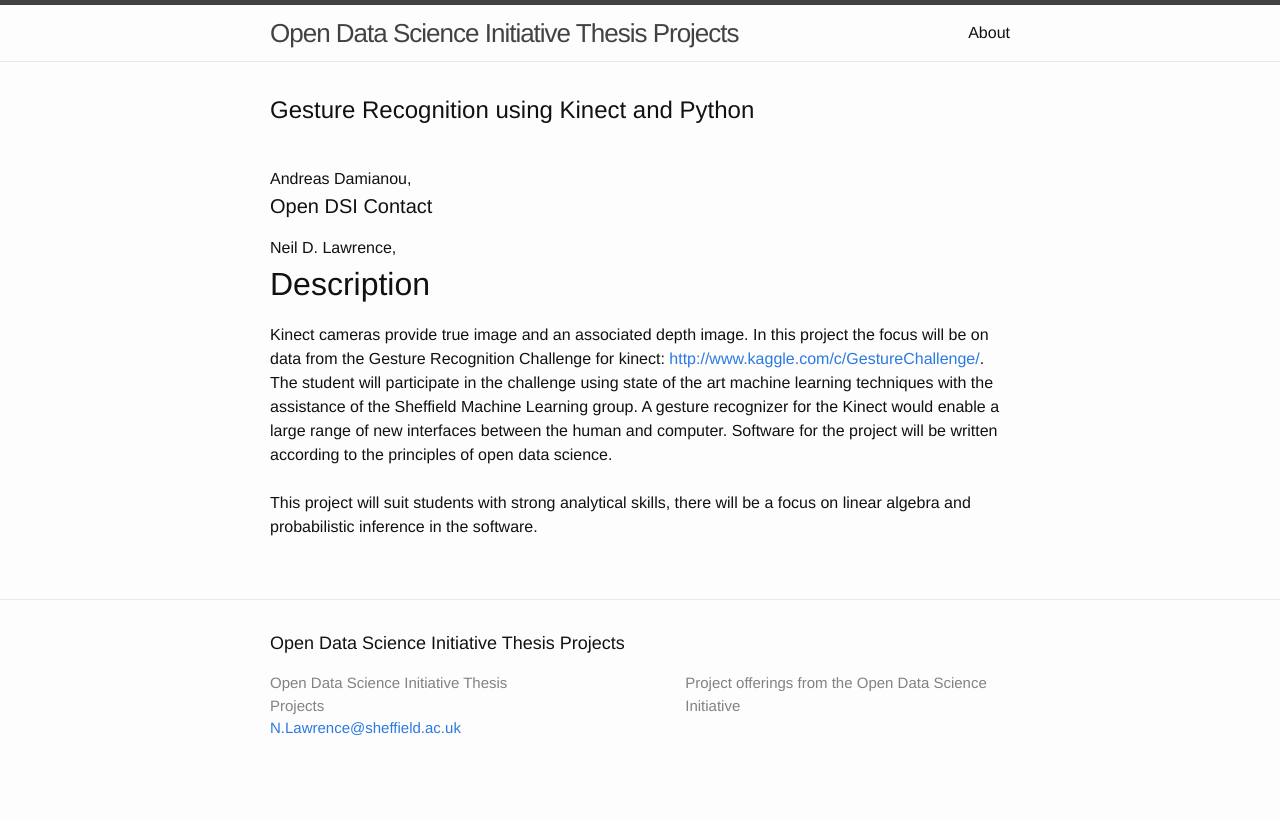
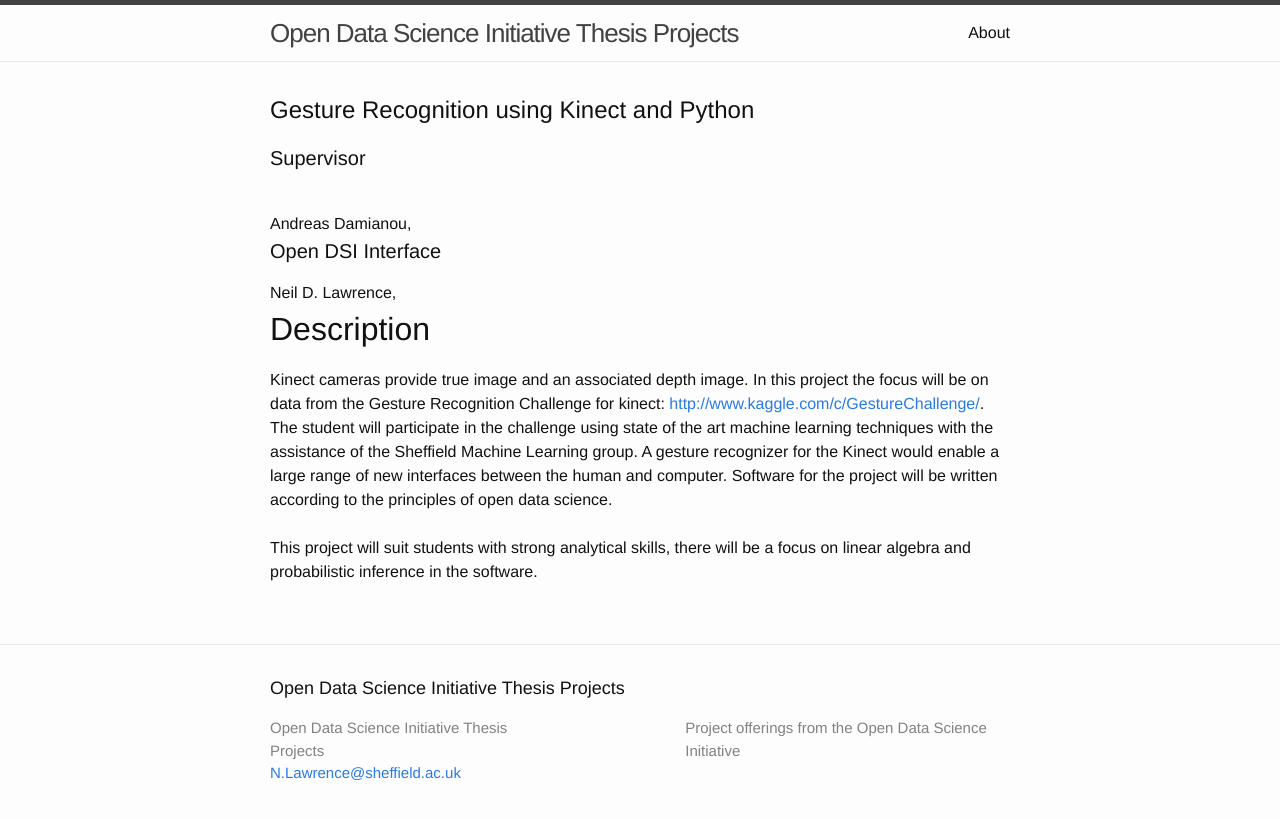
Before and after one commit to mlatcl/internalprojects, a Jekyll site: the page built from _posts/2012-01-01-activityrecognition:12.md, in a window 1280 px wide. Shown: the top 819 px of the page. Built offline with Jekyll 4.4.1, drawn with Linux system fonts in a browser that asks for light colours.

Commit message:
Add first draft of dsiprojects page

```diff
--- a/_includes/project_overview.html
+++ b/_includes/project_overview.html
@@ -1,5 +1,6 @@
 <article class="post-content">
   <h1>{{ page.title }}</h1>
+  <h4>Supervisor</h4>
   <div id="supervisors">
     <br>
     {% for person in page.supervisors %}
@@ -7,7 +8,7 @@
     {% endfor %}
   </div>
   {% if page.contact %}
-  <h4>Open DSI Contact</h4>
+  <h4>Open DSI Interface</h4>
   {% for person in page.contact %}
   {% include person.html %}
   {% endfor %}
```
